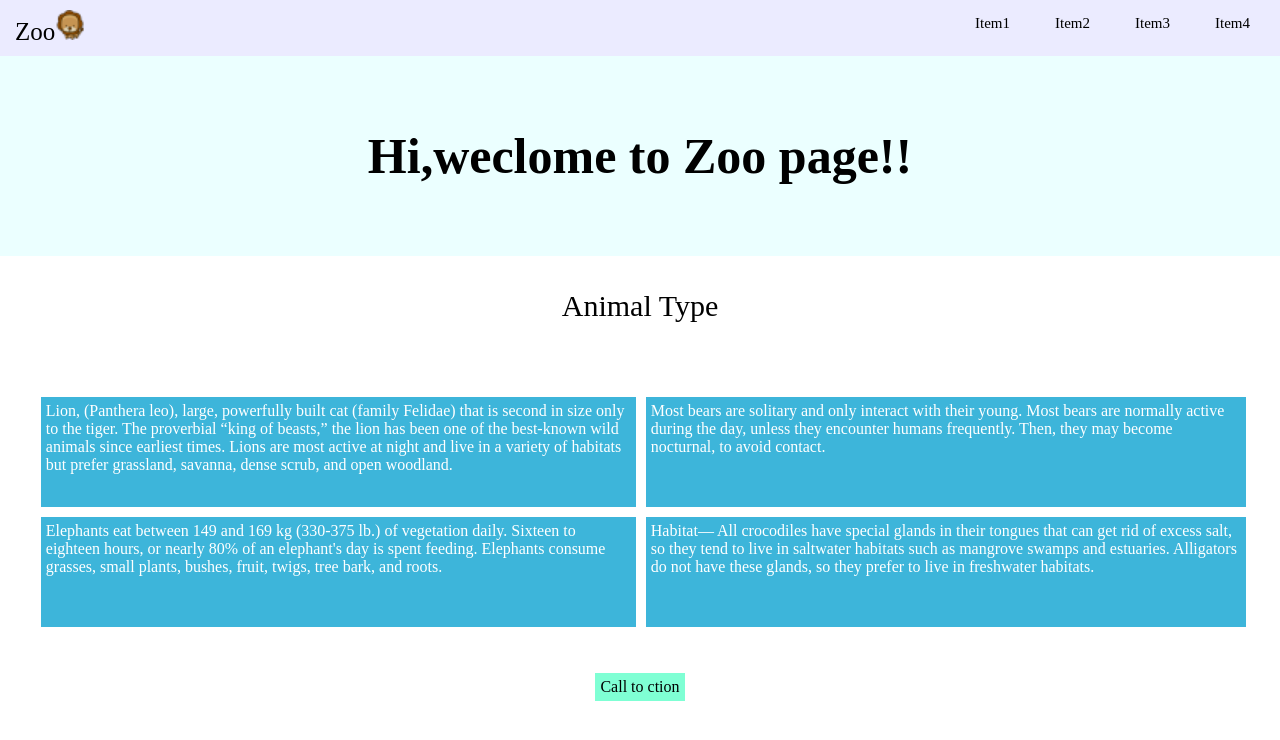
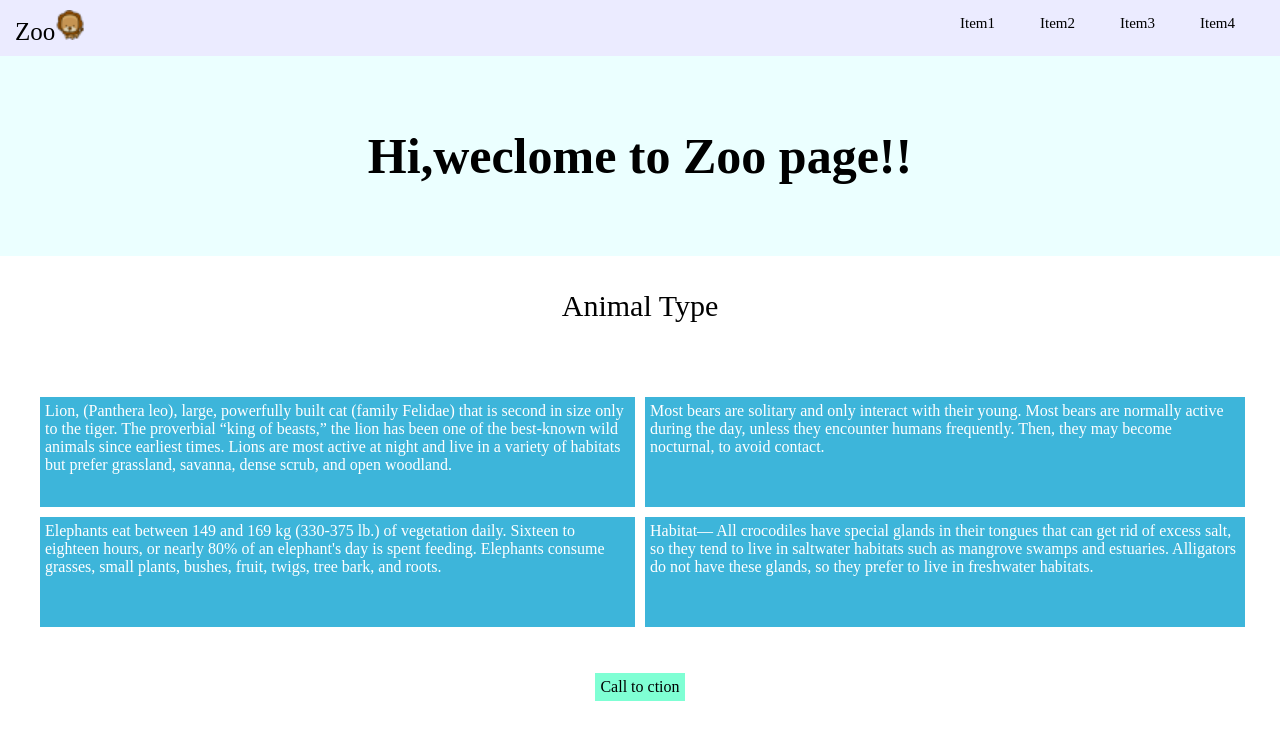
Before and after one commit to weilong-create/remote-assignments, a plain HTML site: page Week-1/Assignments-6/index.html in a window 1280 px wide. Drawn offline with Linux system fonts and the light colour scheme.

Commit message:
Update index.html

```diff
--- a/Week-1/Assignments-6/index.html
+++ b/Week-1/Assignments-6/index.html
@@ -13,12 +13,13 @@
             <div class="item item2">Item1</a></div>
             <div class="item item2">Item2</a></div>
             <div class="item item2">Item3</a></div>
-            <div class="item item2">Item4</a></div>
+            <div class="item item2" style="margin-right: 25px;">Item4</a></div>
         </nav>
       </header>
       <div class="p1">Hi,weclome to Zoo page!!</div>
+      <section>
         <div class="p2">Animal Type</div>
-      <div class="container2" style=" margin-top: 0px; margin-bottom: 0PX;">
+        <!-- <div class="container2" style=" margin-top: 0px; margin-bottom: 0PX;"> -->
           <ul class="content">
               <div class="name1">Lion, (Panthera leo), large, powerfully built cat (family Felidae) that is second in size only to the tiger. The proverbial “king of beasts,” the lion has been one of the best-known wild animals since earliest times. Lions are most active at night and live in a variety of habitats but prefer grassland, savanna, dense scrub, and open woodland. </div>
               <div class="name1">Elephants eat between 149 and 169 kg (330-375 lb.) of vegetation daily. Sixteen to eighteen hours, or nearly 80% of an elephant's day is spent feeding. Elephants consume grasses, small plants, bushes, fruit, twigs, tree bark, and roots.</div>
@@ -26,14 +27,12 @@
               <div class="name2">Habitat— All crocodiles have special glands in their tongues that can get rid of excess salt, so they tend to live in saltwater habitats such as mangrove swamps and estuaries. Alligators do not have these glands, so they prefer to live in freshwater habitats.</div>
           </ul>
         </div>
-        <foot>
+    </section>
+        <footer>
           <div class="container2">
             <div class="end">Call to ction</div>
           </div>
-        </foot>
-
-
-
+        </footer>
   </body>
 
 </html>
```
Lines whose indentation alone changed are shown as unchanged.
